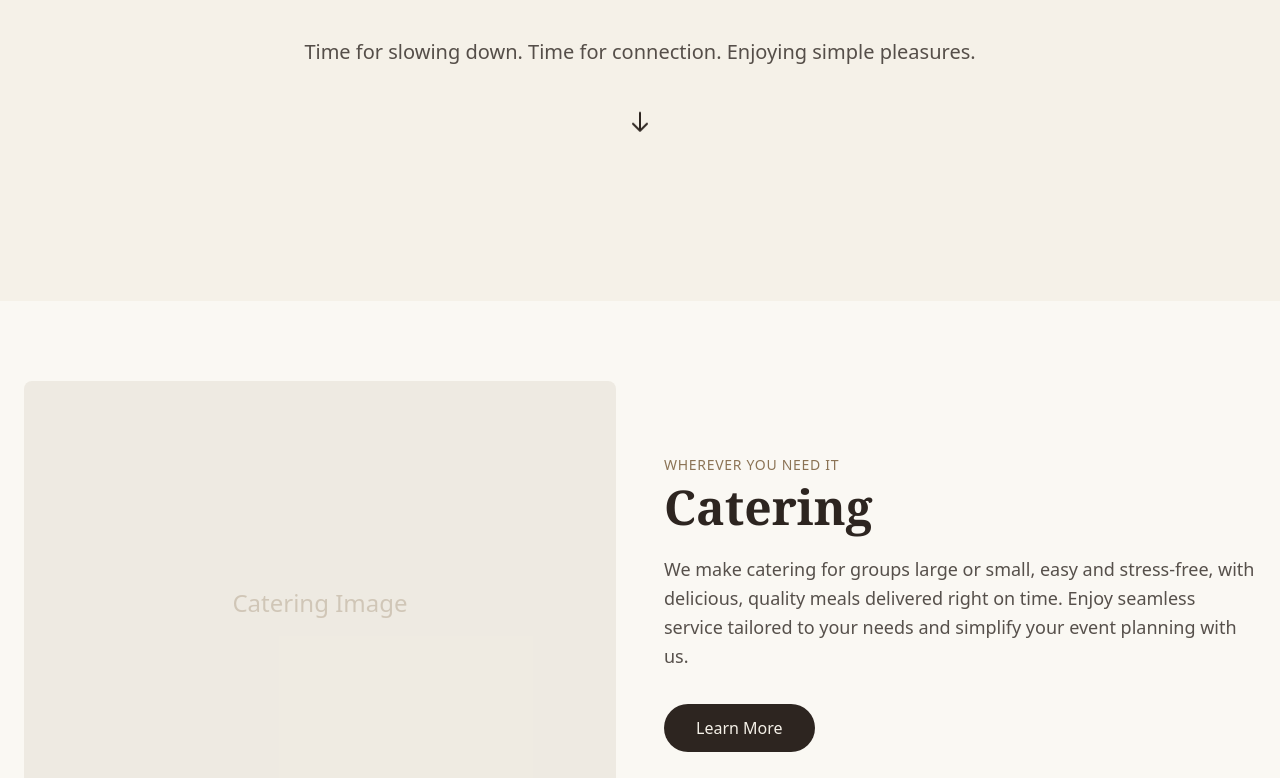
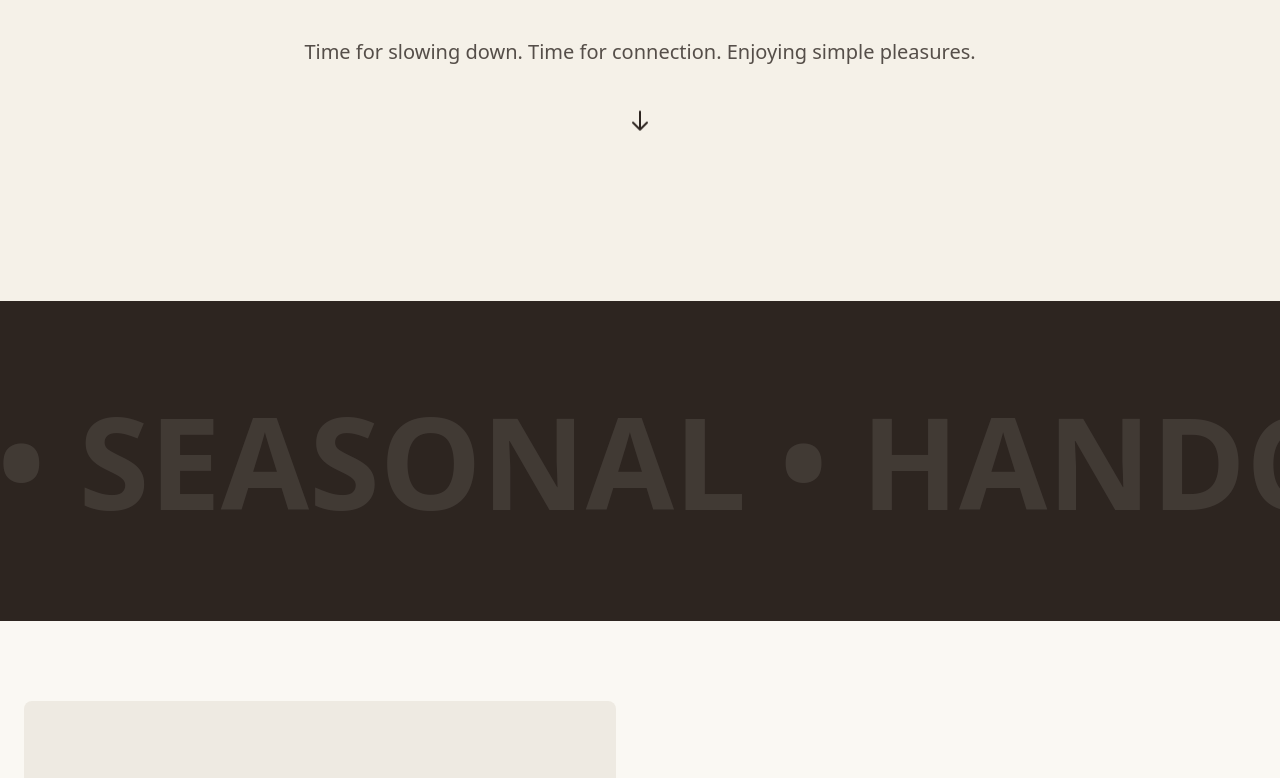
Before and after one commit to lawrence1470/restaurant, a Next.js app: page / in a window 1280 px wide. Shown: the part 499-1277 px from the top of the page. Built offline with nearby package versions, Linux system fonts and the light colour scheme.

Commit message:
starting point

```diff
--- /dev/null
+++ b/app/components/Hero.js
@@ -0,0 +1,22 @@
+export default function Hero() {
+  return (
+    <section
+      className="min-h-screen flex items-center justify-center bg-cream px-6 pt-20"
+      role="banner"
+    >
+      <div className="max-w-5xl text-center">
+        <h1 className="text-4xl md:text-6xl lg:text-7xl font-serif font-bold leading-tight mb-6 text-balance">
+          This is not just bread. This is our philosophy. It's about time.
+        </h1>
+        <p className="text-lg md:text-xl text-dark-brown/80 max-w-2xl mx-auto">
+          Time for slowing down. Time for connection. Enjoying simple pleasures.
+        </p>
+        <div className="mt-12">
+          <svg className="w-6 h-6 mx-auto animate-bounce" fill="none" stroke="currentColor" viewBox="0 0 24 24">
+            <path strokeLinecap="round" strokeLinejoin="round" strokeWidth={2} d="M19 14l-7 7m0 0l-7-7m7 7V3" />
+          </svg>
+        </div>
+      </div>
+    </section>
+  );
+}
--- /dev/null
+++ b/app/components/ScrollingText.js
@@ -0,0 +1,17 @@
+export default function ScrollingText() {
+  return (
+    <section className="py-16 bg-dark-brown overflow-hidden">
+      <div className="whitespace-nowrap">
+        <div className="inline-block animate-scroll">
+          <span className="text-[8rem] font-bold text-cream/10 mx-8">
+            FRESH • LOCAL • SEASONAL • HANDCRAFTED •
+          </span>
+          {/* Duplicate for seamless loop */}
+          <span className="text-[8rem] font-bold text-cream/10 mx-8">
+            FRESH • LOCAL • SEASONAL • HANDCRAFTED •
+          </span>
+        </div>
+      </div>
+    </section>
+  );
+}
--- a/app/globals.css
+++ b/app/globals.css
@@ -33,3 +33,17 @@ body {
     text-wrap: balance;
   }
 }
+
+/* Scrolling text animation */
+@keyframes scroll {
+  from {
+    transform: translateX(0);
+  }
+  to {
+    transform: translateX(-50%);
+  }
+}
+
+.animate-scroll {
+  animation: scroll 20s linear infinite;
+}
--- a/app/layout.js
+++ b/app/layout.js
@@ -12,8 +12,8 @@ const geistMono = Geist_Mono({
 });
 
 export const metadata = {
-  title: "Le Restaurant - Simple. Fresh. Honest.",
-  description: "Experience authentic dining where natural ingredients and traditional craftsmanship meet modern taste. Time for connection, time for simple pleasures.",
+  title: "Uva - Welcome Home | NYC Italian Restaurant",
+  description: "A New York City favorite, Uva welcomes you into a warm and relaxed atmosphere centered around quality Italian cuisine, a large explorative wine list with over 40 wines by the glass, and warm hospitality.",
 };
 
 export default function RootLayout({ children }) {
--- a/app/page.js
+++ b/app/page.js
@@ -2,6 +2,8 @@
 
 import Image from "next/image";
 import { useState, useEffect } from "react";
+import Hero from "./components/Hero";
+import ScrollingText from "./components/ScrollingText";
 
 export default function Home() {
   const [scrolled, setScrolled] = useState(false);
@@ -92,24 +94,10 @@ export default function Home() {
       </nav>
 
       {/* Hero Section */}
-      <section
-        className="min-h-screen flex items-center justify-center bg-cream px-6 pt-20"
-        role="banner"
-      >
-        <div className="max-w-5xl text-center">
-          <h1 className="text-4xl md:text-6xl lg:text-7xl font-serif font-bold leading-tight mb-6 text-balance">
-            This is not just bread. This is our philosophy. It's about time.
-          </h1>
-          <p className="text-lg md:text-xl text-dark-brown/80 max-w-2xl mx-auto">
-            Time for slowing down. Time for connection. Enjoying simple pleasures.
-          </p>
-          <div className="mt-12">
-            <svg className="w-6 h-6 mx-auto animate-bounce" fill="none" stroke="currentColor" viewBox="0 0 24 24">
-              <path strokeLinecap="round" strokeLinejoin="round" strokeWidth={2} d="M19 14l-7 7m0 0l-7-7m7 7V3" />
-            </svg>
-          </div>
-        </div>
-      </section>
+      <Hero />
+
+      {/* Scrolling Text */}
+      <ScrollingText />
 
       {/* Catering Section */}
       <section className="py-20 px-6 bg-light-beige" id="catering">
--- a/next.config.mjs
+++ b/next.config.mjs
@@ -1,4 +1,13 @@
 /** @type {import('next').NextConfig} */
-const nextConfig = {};
+const nextConfig = {
+  images: {
+    remotePatterns: [
+      {
+        protocol: 'https',
+        hostname: 'images.squarespace-cdn.com',
+      },
+    ],
+  },
+};
 
 export default nextConfig;
```
Also changed, not shown: package.json (+5 -4 lines), 2 other files (tests, documents, lock files or other folders).
